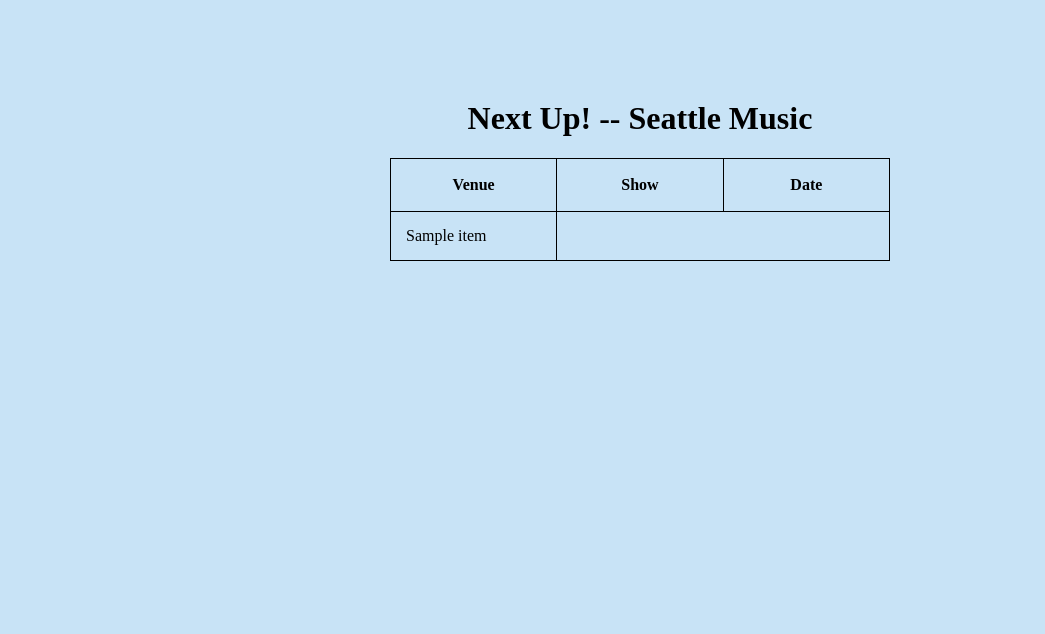
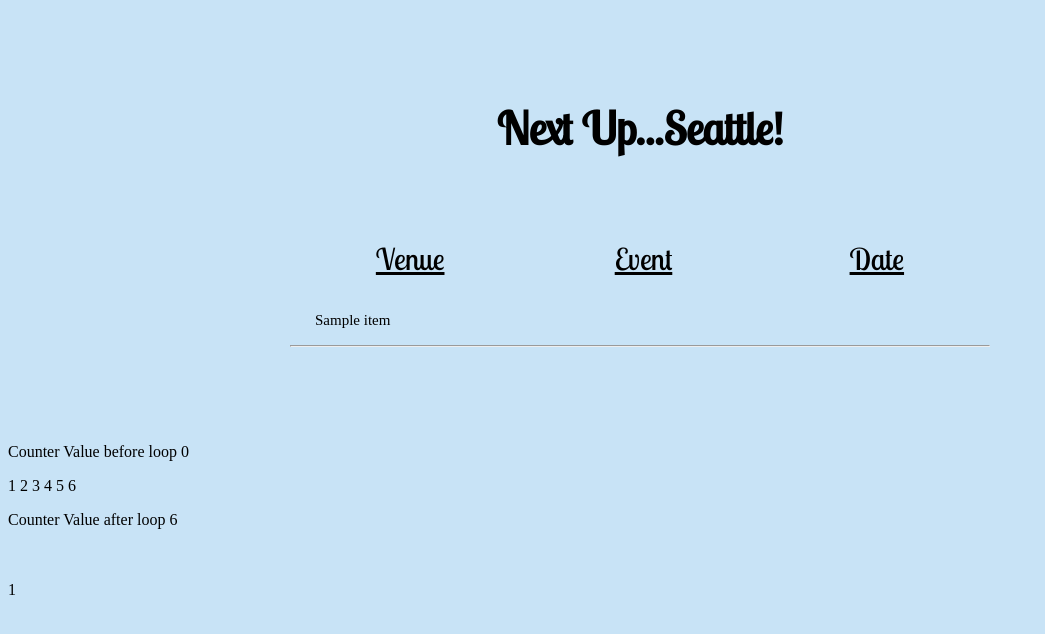
Before and after one commit to BobcatBlue/Next-Up-Seattle, a Flask app: template templates/index.html in a window 1280 px wide. Shown: the top 634 px of the page, without its empty margins (0-1045 px from the left). Run offline with Flask 3, Linux system fonts and the light colour scheme; the template is opened without the code that fills it: most values are stand-ins (such as "Sample title", 1, 10 or a date in 2020); parts of the project's set-up code (start-up, migrations or seed data) failed here and were passed over.

Commit message:
Updated HTML to show events using list items, rather than a table.

```diff
--- a/cronjob.py
+++ b/cronjob.py
@@ -115,7 +115,7 @@ def scrape_funhouse():
     return band, date
 
 
-# This one scrapes the Showbox for multiple venues: Showbox, Showbox Sodo
+# This one scrapes the Showbox website for multiple venues: Showbox, Showbox Sodo
 def scrape_showbox_presents():
     response = requests.get("https://www.showboxpresents.com/events/all")
     source = response.text
--- a/main.py
+++ b/main.py
@@ -6,6 +6,7 @@ from time import sleep
 import csv
 from google.cloud import storage
 import io
+
 
 
 app = Flask(__name__)
@@ -17,7 +18,7 @@ BUCKET_NAME = "show_bucket"
 FILE_NAME = "Show_Data.csv"
 
 
-def render_shows():
+def download_shows():
     global BUCKET_NAME
     global FILE_NAME
     shows = []
@@ -32,6 +33,7 @@ def render_shows():
         reader = csv.reader(file)
         for row in reader:
             shows.append(row)
+
     return shows
 
 
@@ -50,7 +52,7 @@ def call_shows():
 
 @app.route("/")
 def index():
-    shows = render_shows()
+    shows = download_shows()
     response = make_response(render_template("index.html", shows=shows))
     response.headers["Cache-Control"] = "no-store"
     return response
--- a/templates/index.html
+++ b/templates/index.html
@@ -5,50 +5,112 @@
     <meta http-equiv="X-UA-Compatible" content="IE=edge">
     <meta name="viewport" content="width-device-width, initial-scale=1.0">
     <title>Seattle Local Music</title>
+    <link href='https://fonts.googleapis.com/css?family=Lobster Two' rel='stylesheet'>
     <style>
     body {
         background-color: #c8e3f6;
      }
+
     h1 {
         text-align: center;
         margin-top: 100px;
     }
+
     .center {
         margin-left: auto;
         margin-right: auto;
     }
+
     table {
-        min-width: 500px;
+        table-layout: fixed;
         border: 1px solid;
         border-collapse: collapse;
     }
+
     th {
-        min-width: 150px;
-        max-width: 700px;
         border: 1px solid;
         height: 50px;
     }
+
     td {
+        font-size: 15px;
+        max-width: 200px;
         border: 1px solid;
-        padding: 15px
+        padding: 3px;
+        text-align: center;
+    }
+
+    li {
+        display: table-cell;
+        text-align: center;
+        vertical-align: middle;
+        padding-left: 8px;
+        padding-right: 1px;
+        font-size: 15px;
+    }
+
+    ul {
+        width: 100%;
+        max-width: 700px;
+        display: table;
+        table-layout: fixed; /* optional, for equal spacing */
+        border-collapse: collapse;
+    }
+
+    div {
+        max-width: 700px;
+        margin: auto;
     }
     </style>
 </head>
+
 <body>
-    <h1>Next Up! -- Seattle Music</h1>
-    <table class="center">
-        <tr>
-            <th>Venue</th>
-            <th>Show</th>
-            <th>Date</th>
-        </tr>
+    <h1 style="font-family: 'Lobster Two'; font-size: 45px;">Next Up...Seattle!</h1>
+    <br><br><br>
+    <ul style="margin: auto;">
+        <li style="font-family: 'Lobster Two'; font-size: 30px;"><u>Venue</u></li>
+        <li style="font-family: 'Lobster Two'; font-size: 30px;"><u>Event</u></li>
+        <li style="font-family: 'Lobster Two'; font-size: 30px;"><u>Date</u></li>
+    </ul>
+    <br>
     {% for show in shows %}
-        <tr>
+    <div>
+        <ul>
+            {% set x = namespace(value=0) %}
             {% for item in show %}
-            <td>{{ item }}</td>
+            {% set x.value = x.value + 1 %}
+            {% if x.value == 1 %}
+                <li style="text-align: left; padding-left: 25px;">{{ item }}</li>
+            {% elif x.value == 2 %}
+                <li style="text-align: left; padding-right: 10px;">{{ item }}</li>
+
+            {% else %}
+                <li>{{ item }}</li>
+            {% endif %}
             {% endfor %}
-        </tr>
+        </ul>
+        <hr>
+    </div>
     {% endfor %}
-    </table>
+
+    <br>
+    <br>
+    <br>
+    <br>
+
+    {% set x=namespace(value=0) %}
+    <p>Counter Value before loop {{x.value}}</p>
+    {% for myloop in range(6) %}
+    {% set x.value = x.value + 1 %}
+    {{x.value}}
+    {% endfor %}
+    <p>Counter Value after loop {{x.value}}</p>
+
+    <br><br>
+    {% for show in shows %}
+    {{show[0]}}
+    <br>
+    {% endfor %}
+
 </body>
 </html>
```
Lines whose indentation alone changed are shown as unchanged.
